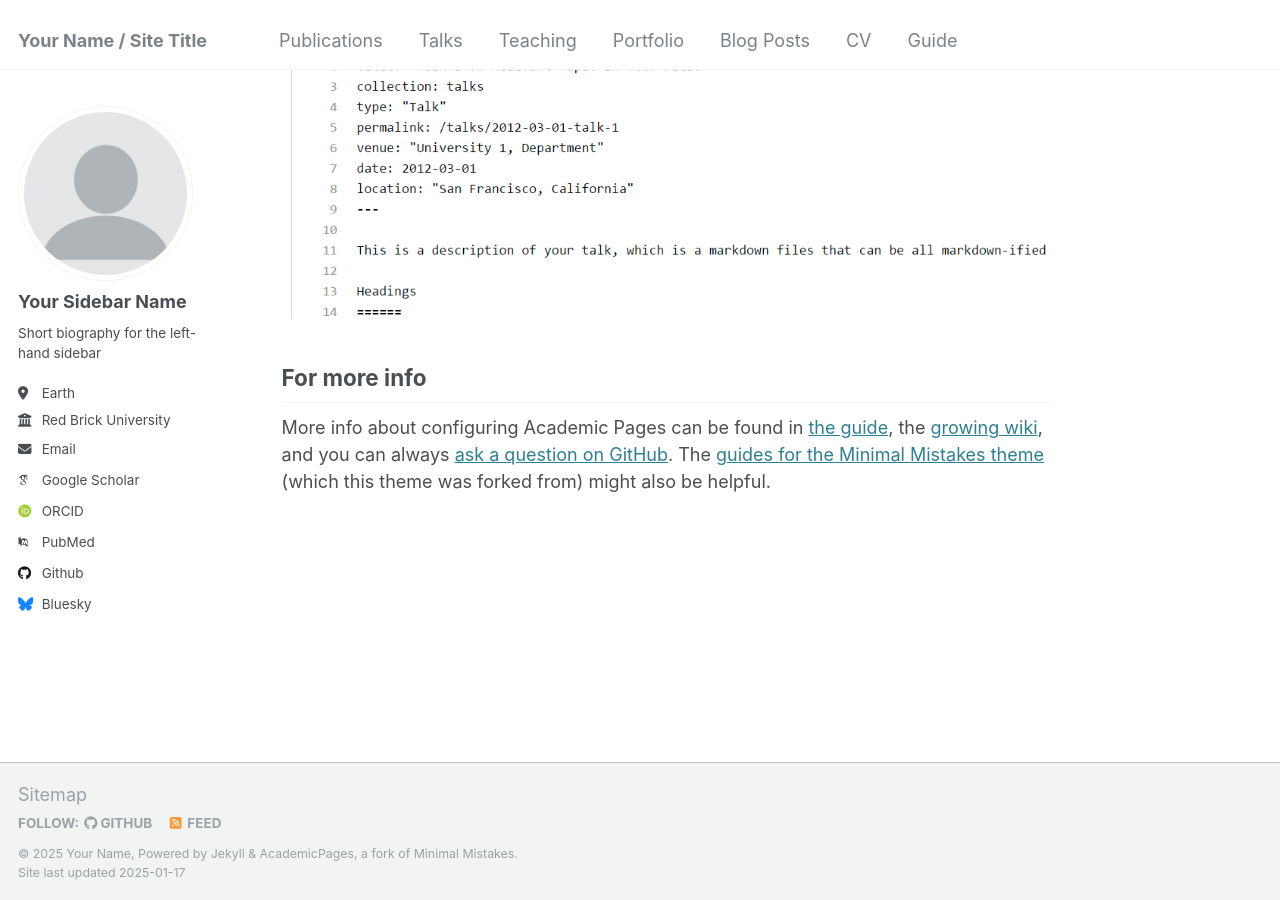
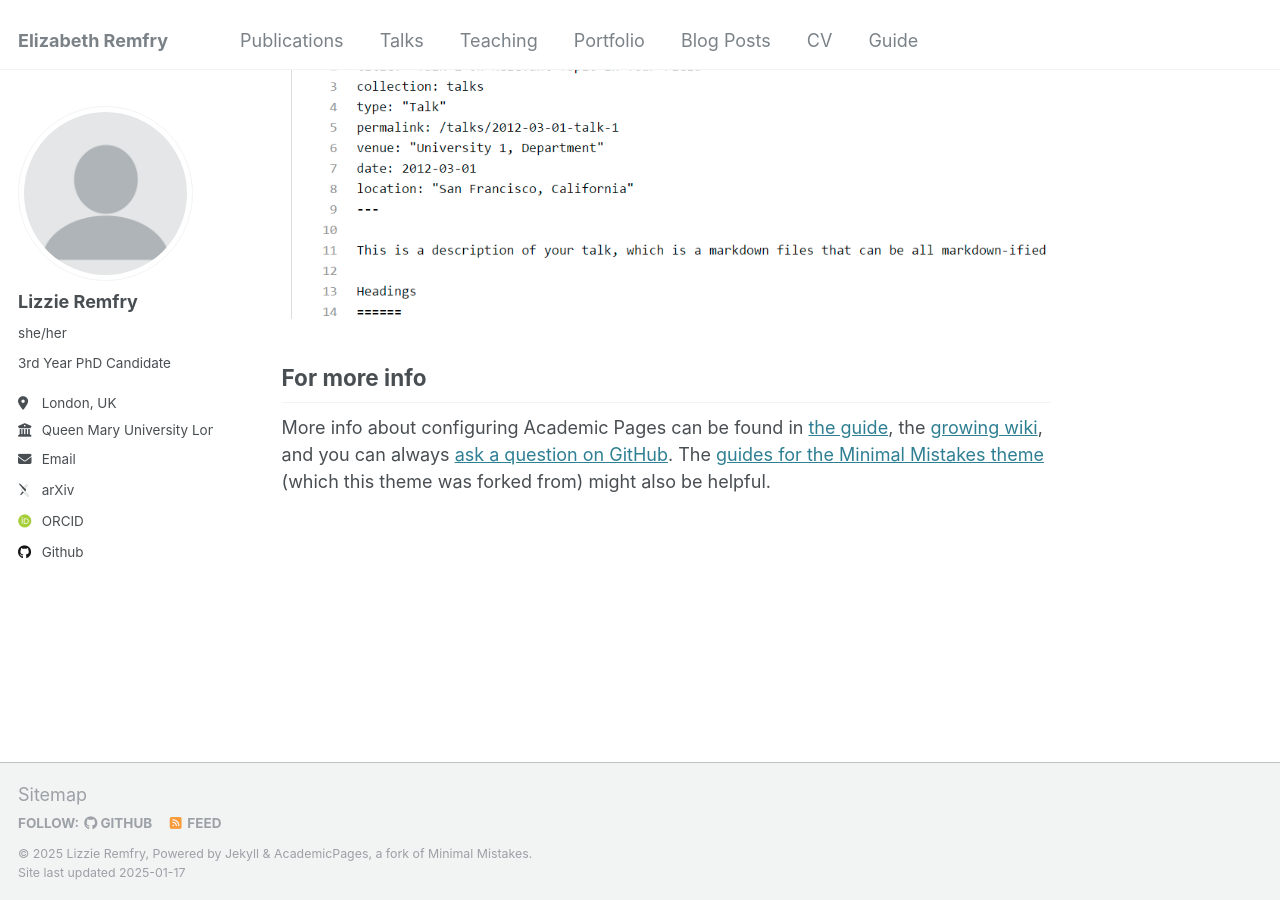
Before and after one commit to LizRem/lizrem.github.io, a Jekyll site: the page built from _pages/about.md, in a window 1280 px wide and 900 px high, scrolled down 2643 px. Built offline with Jekyll 4.4.1, drawn with Linux system fonts in a browser that asks for light colours; some web fonts are replaced.

Commit message:
Update _config.yml

```diff
--- a/_config.yml
+++ b/_config.yml
@@ -8,11 +8,11 @@
 
 # Basic Site Settings
 locale                   : "en-US"
-title                    : "Your Name / Site Title"
+title                    : "Elizabeth Remfry"
 title_separator          : "-"
-name                     : &name "Your Name"
+name                     : &name "Lizzie Remfry"
 description              : &description "personal description"
-url                      : https://academicpages.github.io # the base hostname & protocol for your site e.g. "https://[your GitHub username].github.io"
+url                      : https://elizabethremfry.github.io
 baseurl                  : "" # the subpath of your site, e.g. "/blog"
 repository               : "academicpages/academicpages.github.io"
 
@@ -22,21 +22,21 @@ repository               : "academicpages/academicpages.github.io"
 author:
   # Biographic information
   avatar           : "profile.png"
-  name             : "Your Sidebar Name"
-  pronouns         : # example: "she/her"
-  bio              : "Short biography for the left-hand sidebar"
-  location         : "Earth"
-  employer         : "Red Brick University"
+  name             : "Lizzie Remfry"
+  pronouns         : "she/her"
+  bio              : "3rd Year PhD Candidate"
+  location         : "London, UK"
+  employer         : "Queen Mary University London"
   uri              : # URL
-  email            : "none@example.org"
+  email            : "e.a.remfry@qmul.ac.uk"
 
   # Academic websites
-  arxiv            : # URL - Update with the correct link to your profile
-  googlescholar    : "https://scholar.google.com/citations?user=PS_CX0AAAAAJ"
+  arxiv            : "http://arxiv.org/a/remfry_e_1"
+  googlescholar    : #"https://scholar.google.com/citations?user=PS_CX0AAAAAJ"
   impactstory      : # URL
-  orcid            : "http://orcid.org/yourorcidurl"
+  orcid            : "https://orcid.org/0000-0003-3940-8540"
   semantic         : # URL
-  pubmed           : "https://www.ncbi.nlm.nih.gov/pubmed/?term=john+snow"
+  pubmed           : # "https://www.ncbi.nlm.nih.gov/pubmed/?term=john+snow"
   researchgate     : # URL
   scopus           : # URL
 
@@ -44,12 +44,12 @@ author:
   bitbucket        : # Username - Update with your username on the site
   codepen          : # Username
   dribbble         : # Username
-  github           : "academicpages"
+  github           : "LizRem"
   kaggle           : # Username
   stackoverflow    : # User number or user number and name (i.e., use "1" or "1/jeff-atwood")
 
   # Social media
-  bluesky          : "bsky.app" # Replace this with you Bluesky username
+  bluesky          : # "bsky.app" # Replace this with you Bluesky username
   facebook         : # Username
   flickr           : # Username
   foursquare       : # Username
```
